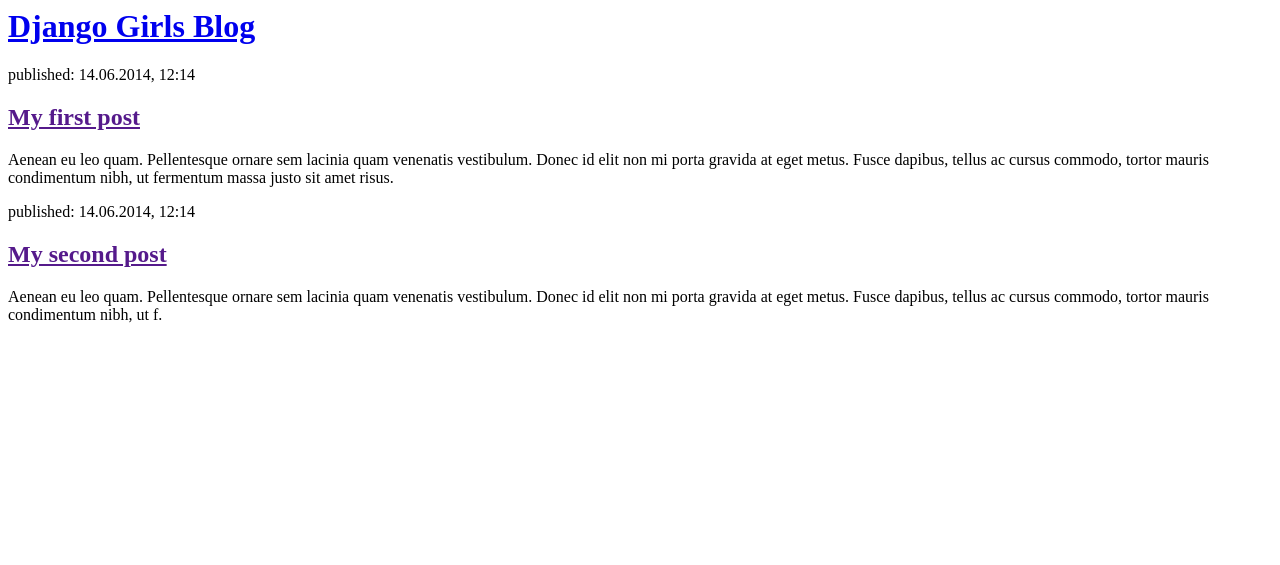
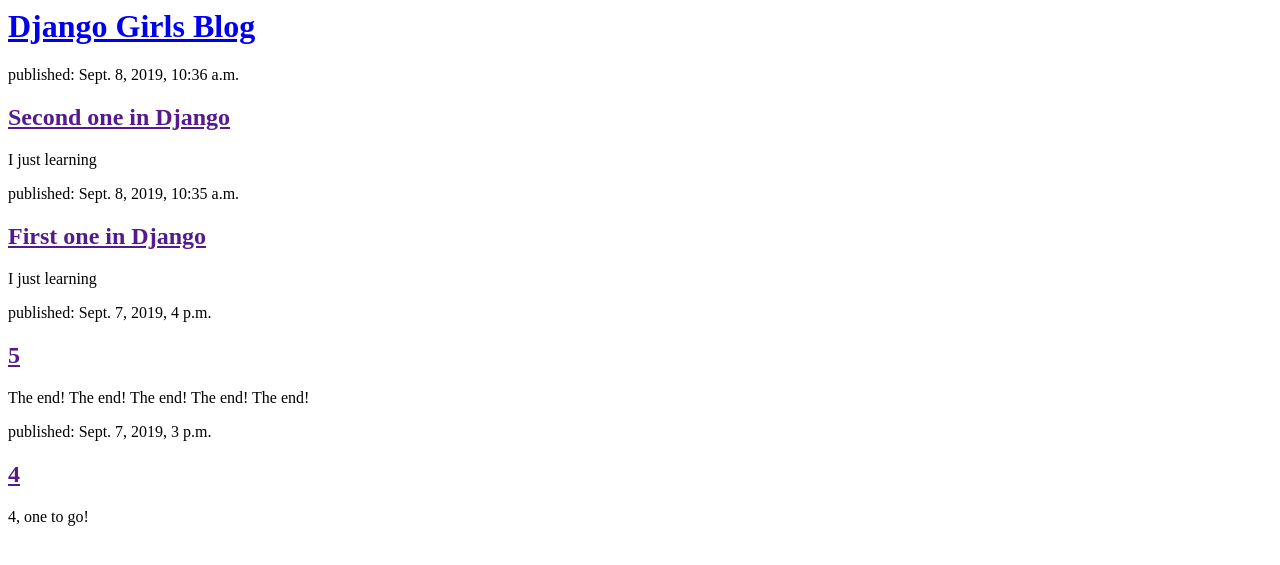
Before and after one commit to annakonior/my-blog, a Django app: page / in a window 1280 px wide. Shown: the top 565 px of the page. Run offline with Django 3.2, Linux system fonts and the light colour scheme; data comes from the database, SQL or seed files in the repository; both versions use the stored data as it was after the commit.

Commit message:
Modified templates to display posts from database

```diff
--- a/myblog/templates/myblog/post_list.html
+++ b/myblog/templates/myblog/post_list.html
@@ -1,3 +1,5 @@
+
+
 <html>
     <head>
         <title>Django Girls blog</title>
@@ -7,16 +9,12 @@
             <h1><a href="/">Django Girls Blog</a></h1>
         </div>
 
-        <div>
-            <p>published: 14.06.2014, 12:14</p>
-            <h2><a href="">My first post</a></h2>
-            <p>Aenean eu leo quam. Pellentesque ornare sem lacinia quam venenatis vestibulum. Donec id elit non mi porta gravida at eget metus. Fusce dapibus, tellus ac cursus commodo, tortor mauris condimentum nibh, ut fermentum massa justo sit amet risus.</p>
-        </div>
-
-        <div>
-            <p>published: 14.06.2014, 12:14</p>
-            <h2><a href="">My second post</a></h2>
-            <p>Aenean eu leo quam. Pellentesque ornare sem lacinia quam venenatis vestibulum. Donec id elit non mi porta gravida at eget metus. Fusce dapibus, tellus ac cursus commodo, tortor mauris condimentum nibh, ut f.</p>
-        </div>
+        {% for post in posts %}
+            <div>
+                 <p>published: {{ post.published_date }}</p>
+                 <h2><a href="">{{ post.title }}</a></h2>
+                 <p>{{ post.text|linebreaksbr }}</p>
+            </div>
+        {% endfor %}
     </body>
 </html>
--- a/myblog/views.py
+++ b/myblog/views.py
@@ -1,5 +1,7 @@
 from django.shortcuts import render
-
-# Create your views here.
-def post_list(request):
-    return render(request, 'myblog/post_list.html', {})
+from django.utils import timezone
+from .models import Post
+def post_list(request): #request-wszystko co otrzymujemy od użytkowanika internetu
+    posts=Post.objects.filter(published_date__lte=timezone.now()).order_by('-published_date') #posts to nazwa QuerySetu
+    return render(request, 'myblog/post_list.html', {'posts':posts})
+#{} jest miejscem, w którym możemy dodać parę rzeczy do wykorzystania w szablonie
```
Also changed, not shown: db.sqlite3.
